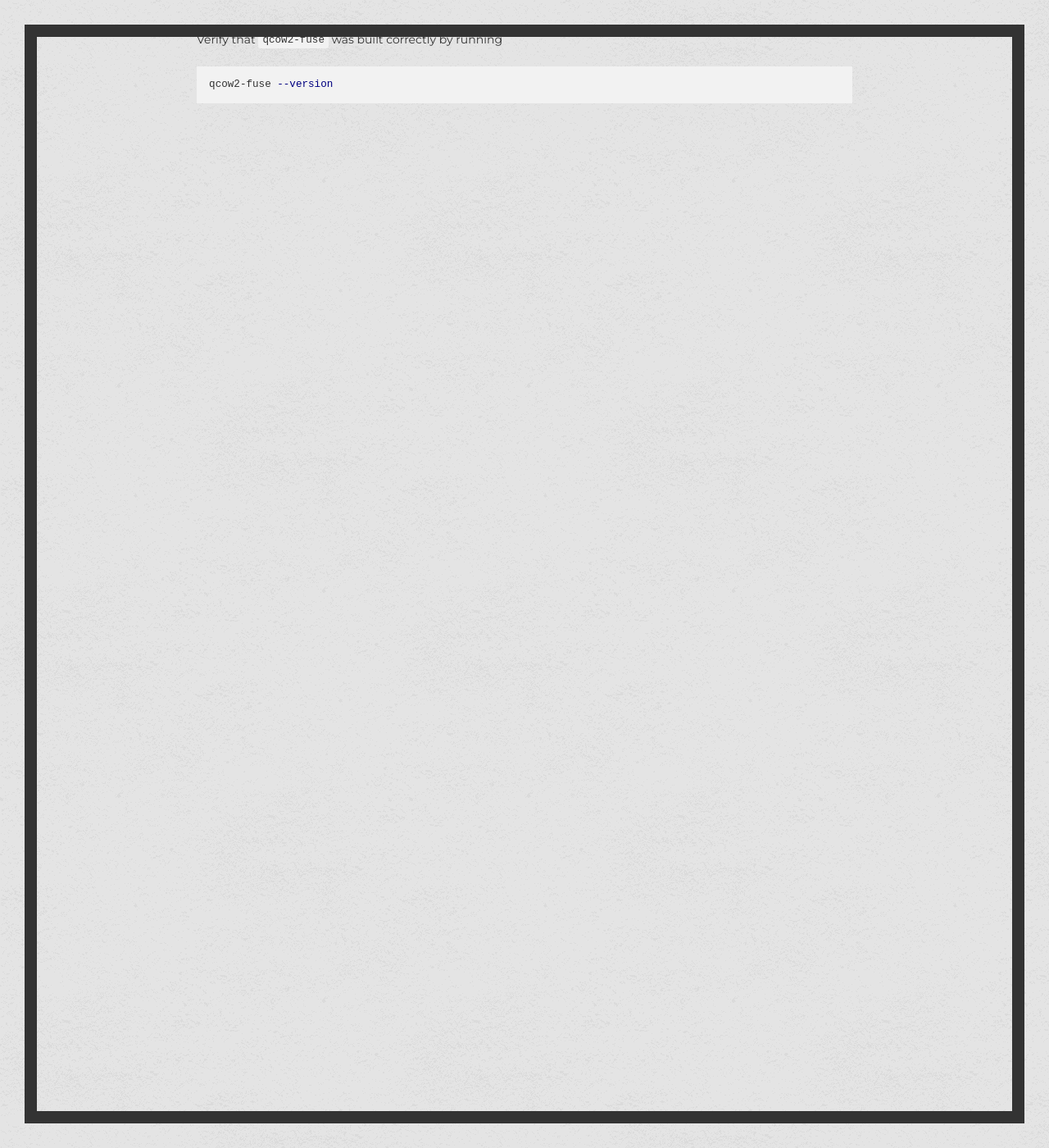
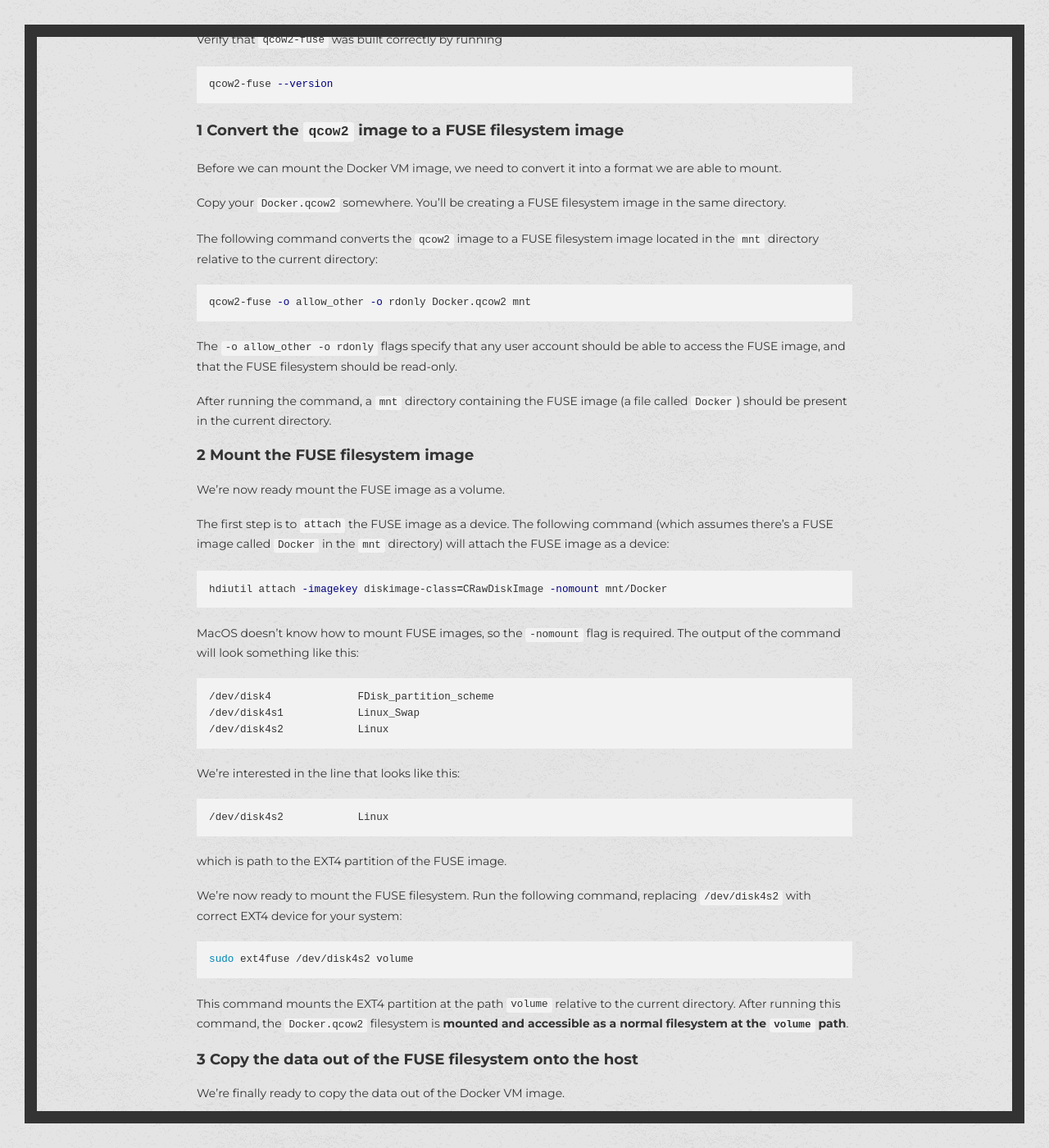
Before and after one commit to b-gran/billgranfield.com, a Jekyll site: the page built from _posts/2018-05-01-docker-image-recovery.md, in a window 1280 px wide and 1400 px high, scrolled down 5457 px. Shown: the whole window at 82% size. Built offline with Jekyll 4.4.1, drawn with Linux system fonts in a browser that asks for light colours; some web fonts are replaced; some of the changed text lies outside the part shown.

Commit message:
Finish docker post

````diff
--- a/_posts/2018-05-01-docker-image-recovery.md
+++ b/_posts/2018-05-01-docker-image-recovery.md
@@ -139,7 +139,7 @@ Data recovery is much more difficult if the Docker daemon isn't starting up corr
 
 The basic idea here is:
 0. Install dependencies (there are several)
-1. Convert the `qcow2` image to a FUSE filesystem
+1. Convert the `qcow2` image to a FUSE filesystem image
 2. Mount the FUSE filesystem
 3. Copy the data out of the FUSE filesystem onto the host
 
@@ -214,3 +214,79 @@ Verify that `qcow2-fuse` was built correctly by running
 ```bash
 qcow2-fuse --version
 ```
+
+### 1 Convert the `qcow2` image to a FUSE filesystem image
+Before we can mount the Docker VM image, we need to convert it into a format we are able to mount.
+
+Copy your `Docker.qcow2` somewhere. You'll be creating a FUSE filesystem image in the same directory.
+
+The following command converts the `qcow2` image to a FUSE filesystem image located in the `mnt` directory relative to the current directory:
+```bash
+qcow2-fuse -o allow_other -o rdonly Docker.qcow2 mnt
+```
+
+The `-o allow_other -o rdonly` flags specify that any user account should be able to access the FUSE image, and that the FUSE filesystem should be read-only.
+
+After running the command, a `mnt` directory containing the FUSE image (a file called `Docker`) should be present in the current directory.
+
+### 2 Mount the FUSE filesystem image
+We're now ready mount the FUSE image as a volume.
+
+The first step is to `attach` the FUSE image as a device. The following command (which assumes there's a FUSE image called `Docker` in the `mnt` directory) will attach the FUSE image as a device:
+```bash
+hdiutil attach -imagekey diskimage-class=CRawDiskImage -nomount mnt/Docker
+```
+
+MacOS doesn't know how to mount FUSE images, so the `-nomount` flag is required.
+The output of the command will look something like this:
+```bash
+/dev/disk4              FDisk_partition_scheme
+/dev/disk4s1            Linux_Swap
+/dev/disk4s2            Linux
+```
+
+We're interested in the line that looks like this:
+```bash
+/dev/disk4s2            Linux
+```
+which is path to the EXT4 partition of the FUSE image.
+
+We're now ready to mount the FUSE filesystem. Run the following command, replacing `/dev/disk4s2` with correct EXT4 device for your system:
+```bash
+sudo ext4fuse /dev/disk4s2 volume
+```
+
+This command mounts the EXT4 partition at the path `volume` relative to the current directory.
+After running this command, the `Docker.qcow2` filesystem is **mounted and accessible as a normal filesystem at the `volume` path**.
+
+### 3 Copy the data out of the FUSE filesystem onto the host
+We're finally ready to copy the data out of the Docker VM image.
+
+We can use ordinary *nix tools to work with this filesystem. We will need to run these commands as `sudo`.
+```bash
+# List the files at the root of the FUSE filesystem
+sudo ls -al volume
+
+# Copy all of the volumes on the FUSE filesystem into the current directory
+sudo cp -R volume/lib/docker/volumes ./docker_volumes
+```
+
+Depending on your Docker/HyperKit version, the contents of your FUSE filesystem may differ. You should explore the filesystem to figure out exactly where your volume data resides.
+
+The `ext4fuse` is pretty unreliable, and during the course of interacting with the FUSE filesystem, you may see errors like this:
+```bash
+$ sudo ls volume/lib
+ls: volume/lib: Device not configured
+```
+
+To resolve this issue, simply unmount and then remount the EXT4 volume (where `volume` is the path to the EXT4 volume you mounted in the previous step):
+```bash
+$ sudo diskutil unmount volume
+Unmount successful for volume
+
+$ sudo ext4fuse /dev/disk4s2 volume
+```
+
+## Wrapping up
+With the volume data copied to your host filesystem, you can restore the volume at your leisure.
+Using these methods, you can backup and recover your Docker data whether or not the HyperKit VM is actually able to start.
````
